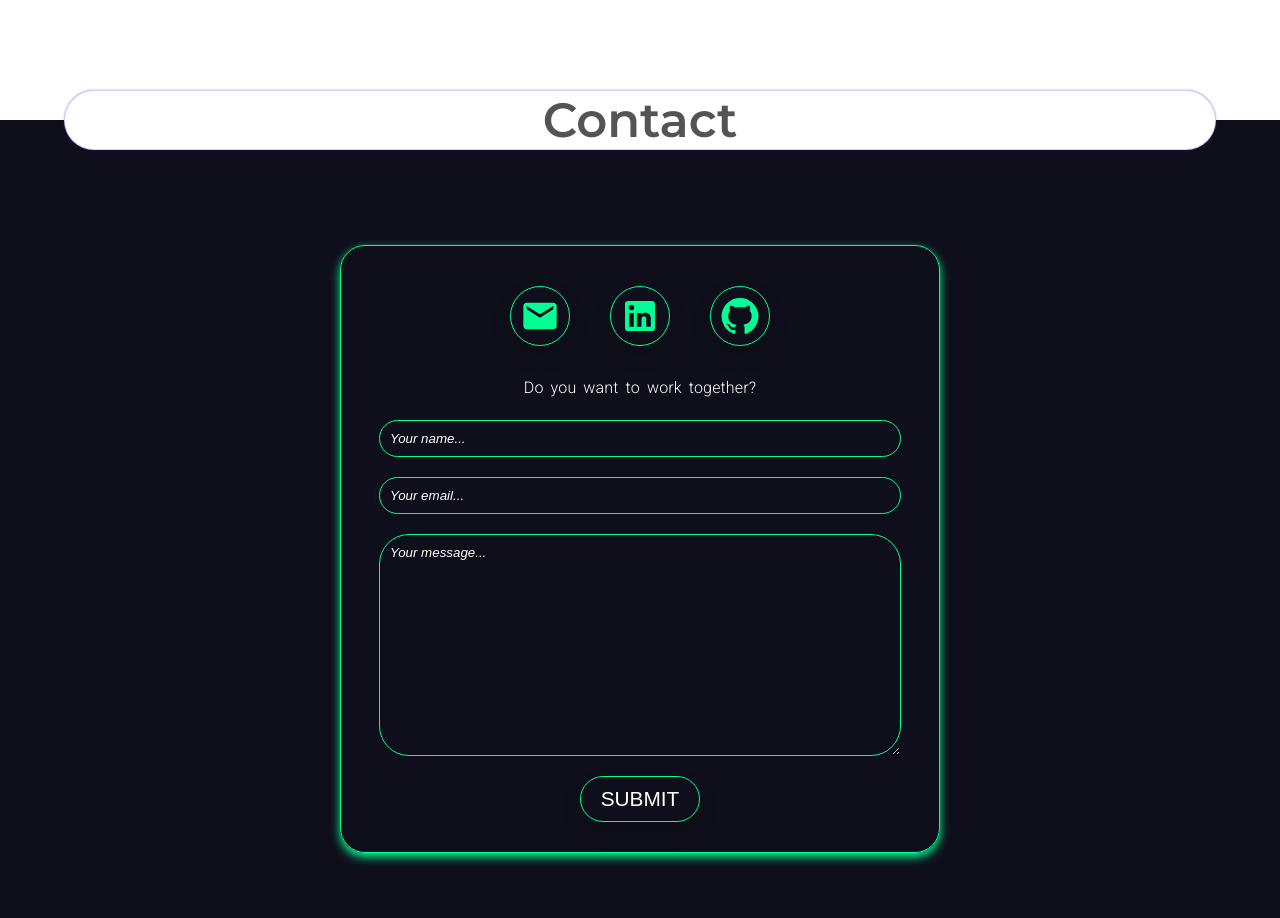
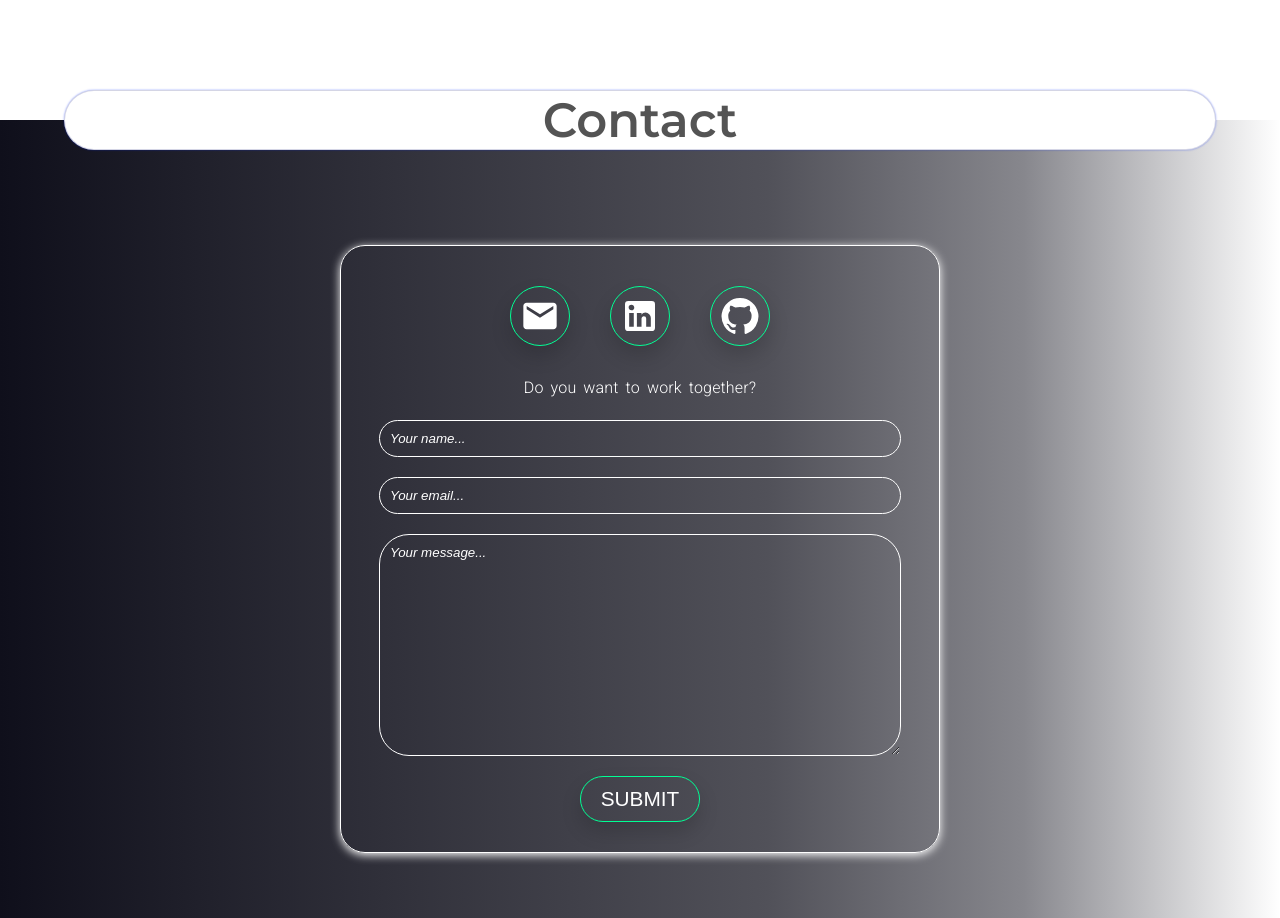
Before and after one commit to manuel12/personal-portfolio-page, a React (Create React App) app in the folder react-portfolio/: page / in a window 1280 px wide. Shown: the part 2660-3578 px from the top of the page. Built offline with nearby package versions, Linux system fonts and the light colour scheme.

Commit message:
Added gradient color background.
Updated contact card and input borders to be white.

```diff
--- a/react-portfolio/src/components/Contact/darkStyles.css
+++ b/react-portfolio/src/components/Contact/darkStyles.css
@@ -1,11 +1,21 @@
 .contact {
-  background-color: #0f0f1b !important;
+  /* background-color: #0f0f1b !important; */
+  background: rgb(15, 15, 27);
+  background: linear-gradient(
+    90deg,
+    rgba(15, 15, 27, 1) 0%,
+    rgba(81, 81, 89, 1) 60%,
+    rgba(135, 135, 141, 1) 80%,
+    rgba(255, 255, 255, 1) 100%
+  );
 }
 
 .contact-card {
   background-color: transparent;
-  border: 1px solid #00ff94;
-  box-shadow: 0px 4px 10px #00ff94;
+  /* border: 1px solid #00ff94; */
+  border: 1px solid #fff;
+  /* box-shadow: 0px 4px 10px #00ff94; */
+  box-shadow: 0px 2px 10px #fff;
 }
 
 .contact-heading,
@@ -24,7 +34,8 @@
 }
 
 .icon-container > svg {
-  color: #00ff94;
+  /* color: #00ff94; */
+  color: #fff;
 }
 
 .icon-container:hover.icon-container > svg {
@@ -33,7 +44,8 @@
 
 input,
 textarea {
-  border: 1px solid #00ff94;
+  /* border: 1px solid #00ff94; */
+  border: 1px solid #fff;
 }
 
 ::placeholder {
```
